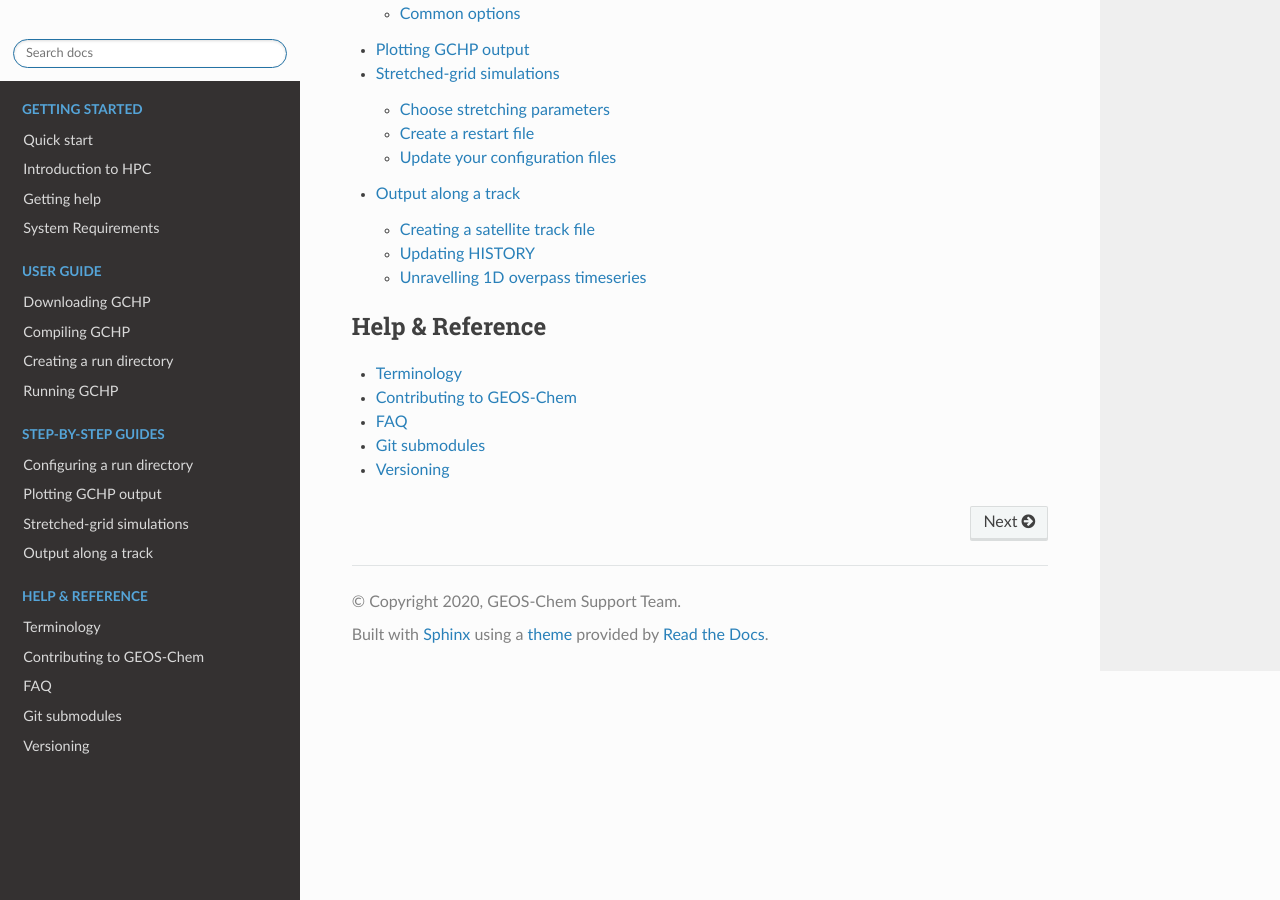
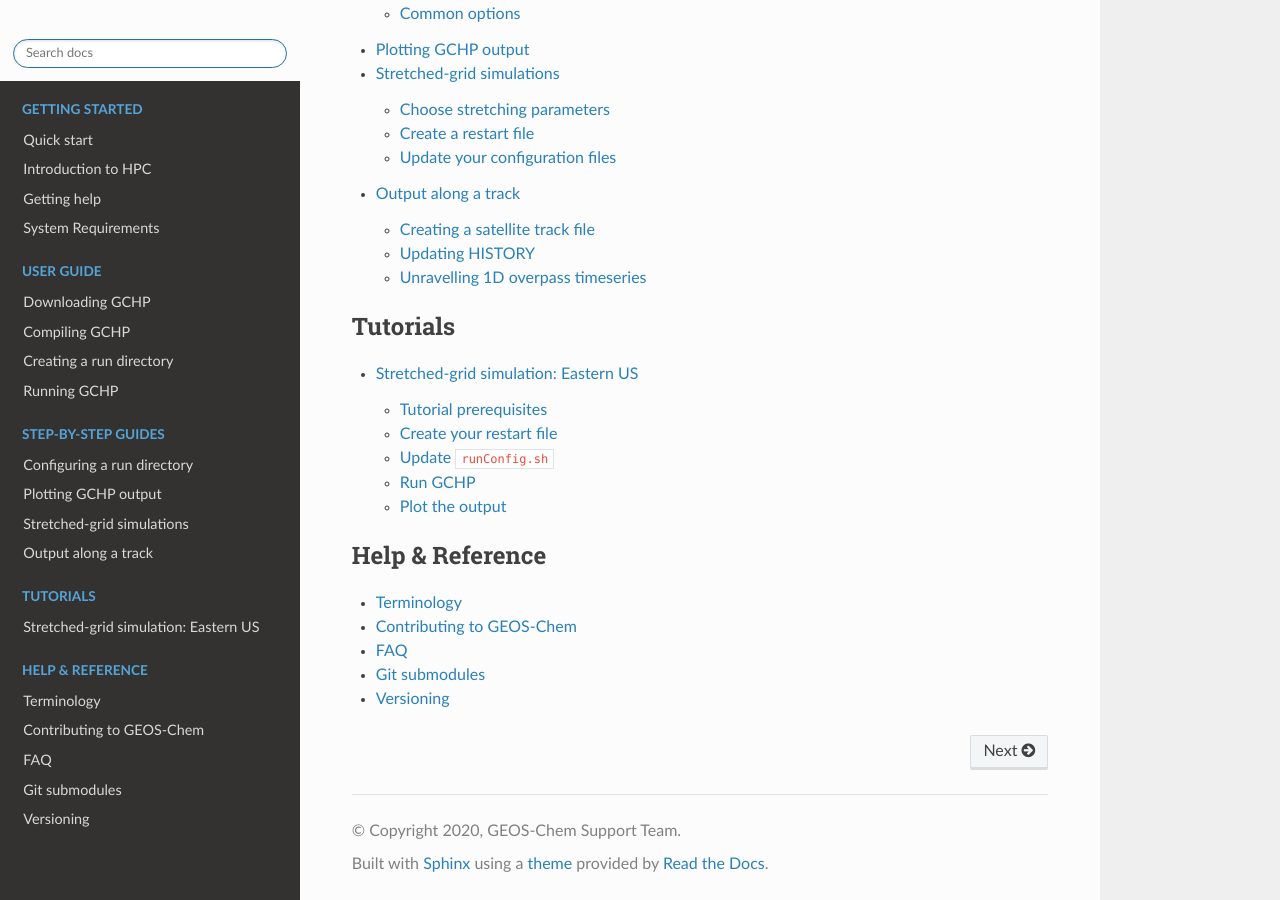
Before and after one commit to geoschem/GCHP, a Sphinx documentation site: the page built from docs/source/index.rst, in a window 1280 px wide and 900 px high, scrolled down 1363 px. Built offline with Sphinx 7.4.7 and the Read the Docs theme 2.0.0, drawn with Linux system fonts in a browser that asks for light colours; pages that are not in the unit, such as notebooks, are missing from menus; some of the changed lines change nothing that is shown.

Commit message:
Added initial copy of SG tutorial

```diff
--- a/docs/source/index.rst
+++ b/docs/source/index.rst
@@ -44,6 +44,11 @@ Modeling Group at Harvard University <http://acmg.seas.harvard.edu/index.html>`_
    stretched-grid.rst
    step-by-step/satellite-overpass.rst
 
+.. toctree::
+   :maxdepth: 2
+   :caption: Tutorials
+
+   tutorials/stretched-grid.rst
 
 .. toctree::
    :maxdepth: 1
--- /dev/null
+++ b/docs/source/tutorials/stretched-grid.rst
@@ -0,0 +1,182 @@
+Stretched-grid simulation: Eastern US
+=====================================
+
+This tutorial walks you through setting up and running a stretched-grid simulation
+for ozone in the eastern US. The grid parameters for this tutorial are
+
+=====================     ================
+Parameter                 Value
+=====================     ================
+Stretch-factor            3.6
+Cubed-sphere size         C60
+Target latitude           37° N
+Target longitude          275° E
+=====================     ================
+
+These parameters were choosen so that the target face covered the eastern US.
+Some back-of-the-envelope resolution calculations are
+
+.. math::
+
+    \mathrm{average\ resolution\ of\ target\ face = R_{tf} \approx \frac{10000\ km}{N \times S} = 46\ km}
+
+and
+
+.. math::
+
+    \mathrm{coarsest\ resolution\ in\ target\ face\ (at\ the\ center) \approx R_{tf} \times 1.2 = 56\ km }
+
+and
+
+.. math::
+
+    \mathrm{finest\ resolution\ in\ target\ face\ (at\ the\ edges) \approx R_{tf} \div 1.2 = 39\ km }
+
+and
+
+.. math::
+
+    \mathrm{coarsest\ resolution\ globally\ (at\ target\ antipode) \approx R_{tf} \times S^2 \times 1.2 = 720\ km }
+
+where :math:`\mathrm{N}` is the cubed-sphere size and :math:`\mathrm{S}` is the stretch-factor.
+The actual value of these, calculated from the grid-box areas, are 46 km, 51 km, 42 km, and 664 km respectively.
+
+.. note::
+
+    This tutorial uses a relatively large stretch-factor. A smaller stretch-factor, like 2.0, would have a
+    refinement that more broad, and the range resolutions would be smaller.
+
+Tutorial prerequisites
+----------------------
+
+Before continuing with the tutorial:
+
+* You need to be able to run GCHP simulations
+* You need to install gcpy >= 1.0.0, and cartopy >= 0.19
+* You need emissions data and MERRA2 data for July 2019
+
+Create a new run directory. This run directory should be use full chemistry
+with standard simulation options, and use MERRA2 meteorology. Make the
+following modifications to :file:`runConfig.sh`:
+
+* Change the simulation's start time to :literal:`"20190701 000000"`
+* Change the simulation's end time to :literal:`"20190708 000000"`
+* Change the simulation's duration to :literal:`"00000007 000000"`
+* Change :literal:`timeAvg_freq` to :literal:`"240000"` (daily diagnostics)
+* Change :literal:`timeAvg_dur` to :literal:`"240000"` (daily diagnostics)
+* Update the compute resources as you like. This simulation's computational
+  demands are about :math:`1.5\times` that of a C48 or 2°x2.5° simulation.
+
+.. note::
+    I chose to use 30 cores on 1 node. The simulation took 7 hours
+    to run. For comparison, I also ran the simulation on 300 cores across 10
+    nodes, and that took 1 hour to run.
+
+.. I started the 30 core simulation at ~3:45--4:00 (
+
+Update :file:`gchp.local.run` so :literal:`nCores` matches your setting in
+:file:`runConfig.sh`. Now you are ready to continue with the tutorial.
+The rest of the tutorial assume that your current working directory is your
+run directory.
+
+
+Create your restart file
+------------------------
+
+First, create a restart file for the simulation.
+GCHP ingests the restart file directly (no online regridding), so the first thing you need to do is regrid a restart file to your stretched-grid.
+You can regrid :file:`initial_GEOSChem_rst.c48_fullchem.nc` with GCPy like so:
+
+.. code-block:: console
+
+   $ python -m gcpy.file_regrid                           \
+        -i initial_GEOSChem_rst.c48_fullchem.nc           \
+        --dim_format_in checkpoint                        \
+        --dim_format_out checkpoint                       \
+        --cs_res_out 60                                   \
+        --sg_params_out 3.6 275 37                        \
+        -o initial_GEOSChem_rst.EasternUS_SG_fullchem.nc
+
+This creates :file:`initial_GEOSChem_rst.EasternUS_SG_fullchem.nc`, which is the
+new restart file for your simulation.
+
+.. note::
+   This command takes about a minute to run. If you regridding a large restart file
+   (e.g., C180) it may take significantly longer.
+
+Update :file:`runConfig.sh`
+---------------------------
+
+Make the following updates to :file:`runConfig.sh`:
+
+* Change :literal:`INITIAL_RESTART` to use :file:`initial_GEOSChem_rst.EasternUS_SG_fullchem.nc`
+* Change :literal:`CS_RES` to :literal:`60`
+* Change :literal:`STRETCH_GRID` to :literal:`ON`
+* Change :literal:`STRETCH_FACTOR` to :literal:`3.6`
+* Change :literal:`TARGET_LAT` to :literal:`37.0`
+* Change :literal:`TARGET_LON` to :literal:`275.0`
+
+Execute :file:`runConfig.sh` to apply the updates to the various configuration files:
+
+.. code-block:: console
+
+   $ ./runConfig.sh
+
+
+Run GCHP
+--------
+
+Run GCHP:
+
+.. code-block:: console
+
+   $ ./gchp.local.run
+
+
+Plot the output
+---------------
+
+Append grid-box corners:
+
+
+.. code-block:: console
+
+   $ python -m gcpy.append_grid_corners \
+        --sg_params 3.6 275 37 \
+        OutputDir/GCHP.SpeciesConc.20190707_1200z.nc4
+
+Plot ozone at model level 22:
+
+.. code-block:: python
+
+    import matplotlib.pyplot as plt
+    import cartopy.crs as ccrs
+    import xarray as xr
+
+    # Load 24-hr average concentrations for 2019-07-07
+    ds = xr.open_dataset('GCHP.SpeciesConc.20190707_1200z.nc4')
+
+    # Get Ozone at level 22
+    ozone_data = ds['SpeciesConc_O3'].isel(time=0, lev=22).squeeze()
+
+    # Setup axes
+    ax = plt.axes(projection=ccrs.EqualEarth())
+    ax.set_global()
+    ax.coastlines()
+
+    # Plot data on each face
+    for face_idx in range(6):
+        x = ds.corner_lons.isel(nf=face_idx)
+        y = ds.corner_lats.isel(nf=face_idx)
+        v = ozone_data.isel(nf=face_idx)
+        pcm = plt.pcolormesh(
+            x, y, v,
+            transform=ccrs.PlateCarree(),
+            vmin=20e-9, vmax=100e-9
+        )
+
+    plt.colorbar(pcm, orientation='horizontal')
+    plt.show()
+
+.. image:: /_static/stretched_grid_demo.png
+   :width: 100%
```
Also changed, not shown: docs/source/_static/stretched_grid_demo.png (added).
